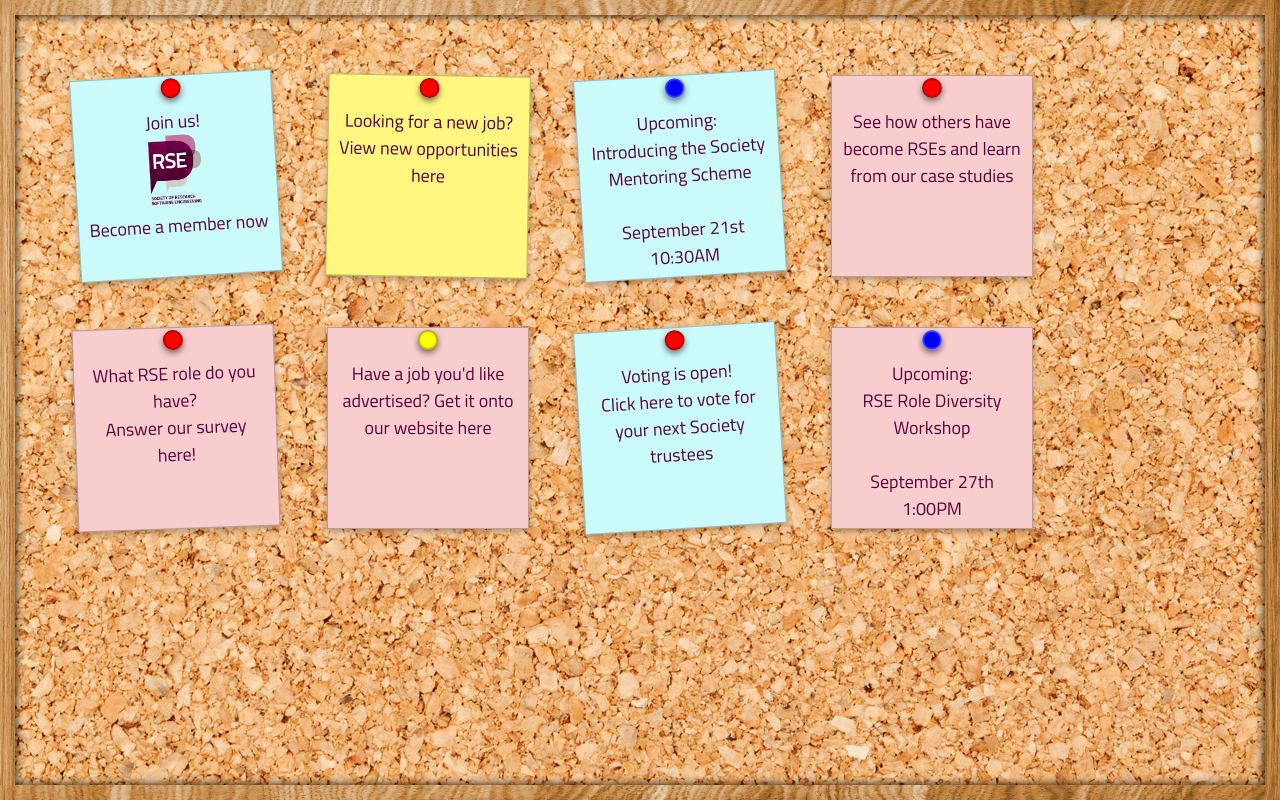
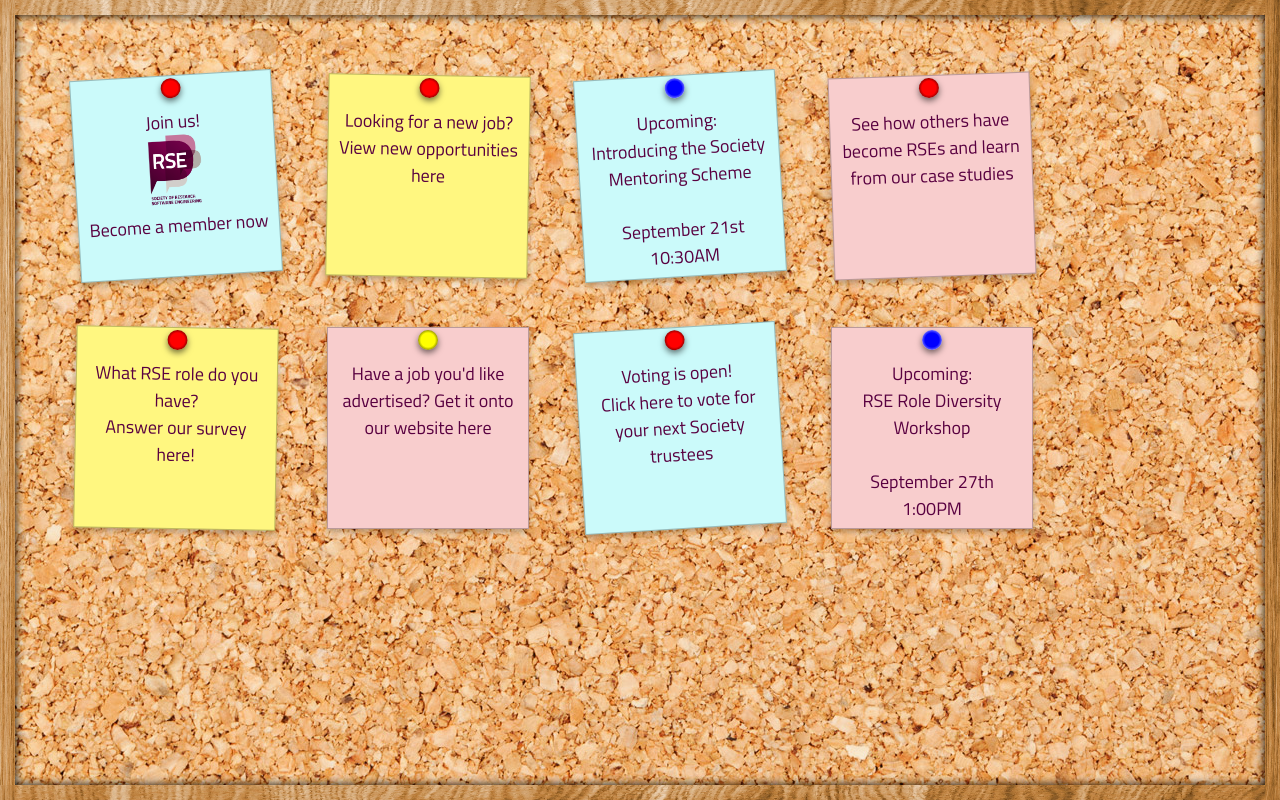
Before and after one commit to TeriForey/TeriForey.github.io, a plain HTML site: page index.html in a window 1280 px wide. Drawn offline with Linux system fonts and the light colour scheme.

Commit message:
Updated sticky note

```diff
--- a/index.html
+++ b/index.html
@@ -28,11 +28,11 @@
                 <div class='pin'></div>
                 <div class='text'>Upcoming:<br/>Introducing the Society Mentoring Scheme<br/><br/>September 21st 10:30AM</div>
             </a>
-            <a href="https://society-rse.org/careers/case-studies/" target="_blank" class="note sticky3">
+            <a href="https://society-rse.org/careers/case-studies/" target="_blank" class="note sticky4">
                 <div class='pin'></div>
                 <div class='text'>See how others have become RSEs and learn from our case studies</div>
             </a>
-            <a href="" target="_blank" class="note sticky4">
+            <a href="" target="_blank" class="note sticky2">
                 <div class='pin'></div>
                 <div class='text'>What RSE role do you have?<br/>Answer our survey here!</div>
             </a>
```
